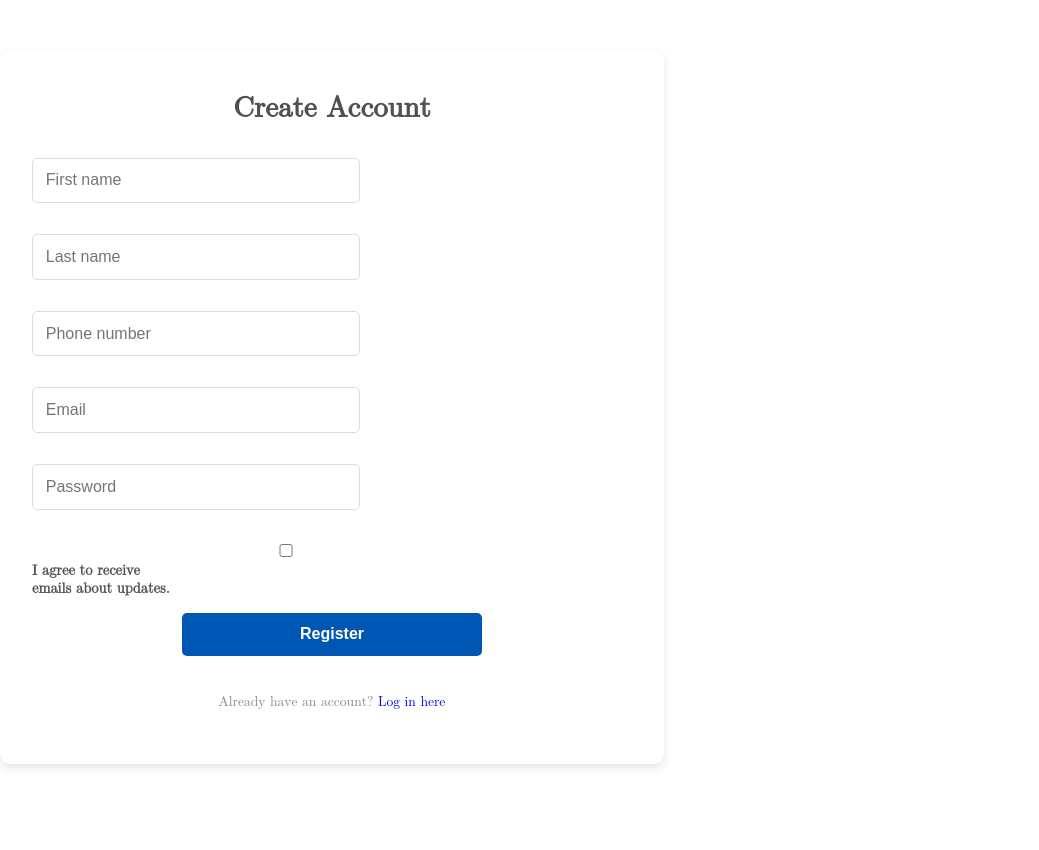
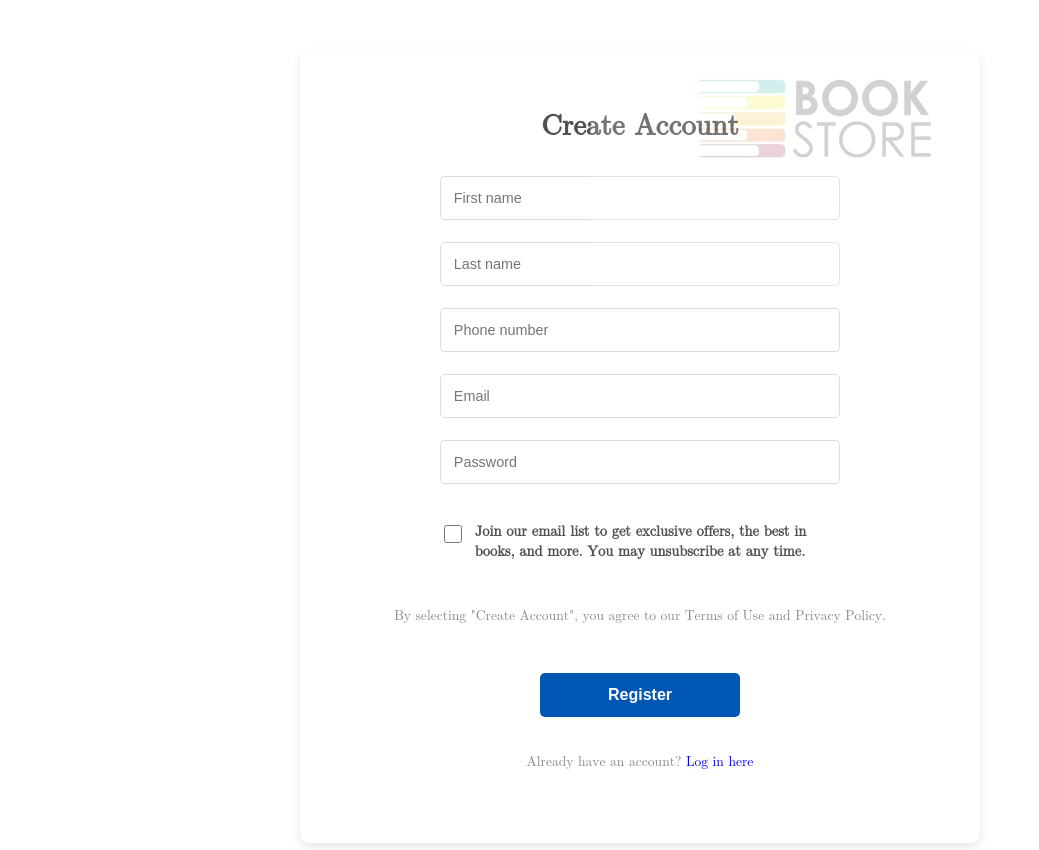
Before and after one commit to miladnaza/React, a React (Vite) app: page /register in a window 1280 px wide. Shown: the whole page, without its empty margins (0-1039 px from the left). Built offline with nearby package versions, Linux system fonts and the light colour scheme.

Commit message:
yeoul css

```diff
--- a/src/components/Login.jsx
+++ b/src/components/Login.jsx
@@ -64,7 +64,11 @@ const Login = () => {
 
   return (
     <div className="Llogin-container">
-      <h1 className="Llogin-title">Welcome Back</h1>
+      <h1 className="Llogin-title">
+    <span className="Lwelcome-to">Welcome to</span>
+    <br />
+    <span className="Lbook-store">Book Store</span>
+  </h1>
       {errorMessage && <p className="Lerror-message">{errorMessage}</p>}
       <form className="Llogin-form" onSubmit={(e) => e.preventDefault()}>
         <input
--- a/src/components/Register.jsx
+++ b/src/components/Register.jsx
@@ -15,30 +15,22 @@ const Register = () => {
   const navigate = useNavigate();
 
   useEffect(() => {
-    document.body.className = "Rbody"; // Apply styling to the body
+    document.body.className = "Rbody";
     return () => {
-      document.body.className = ""; // Cleanup on unmount
+      document.body.className = "";
     };
   }, []);
 
   const handleRegister = async () => {
-    setErrorMessage("");
-    setSuccessMessage("");
-
-    // Validation
-    if (!firstName || !lastName || !phoneNumber || !email || !password) {
-      setErrorMessage("Please fill in all fields.");
-      return;
-    }
-
-    if (password.length < 6) {
-      setErrorMessage("Password must be at least 6 characters long.");
+    if (!email || !password) {
+      setErrorMessage("Please enter your email and password");
       return;
     }
 
     setLoading(true);
+
     try {
-      const response = await fetch("http://localhost:3000/register", {
+      const response = await fetch(`${import.meta.env.VITE_BE_URL}/register`, {
         method: "POST",
         headers: {
           "Content-Type": "application/json",
@@ -54,17 +46,21 @@ const Register = () => {
       });
 
       if (!response.ok) {
-        const errorData = await response.json();
-        throw new Error(errorData.message || "Signup failed.");
+        throw new Error(`Signup failed: ${response.status}`);
       }
 
       const data = await response.json();
       if (data.message === "Signup successful!") {
-        setSuccessMessage("Signup successful! Redirecting to login...");
-        setTimeout(() => navigate("/login"), 2000);
+        setSuccessMessage("Signup successful! Redirecting to the login page...");
+        // Redirect to login after showing the success message
+        setTimeout(() => {
+          navigate("/login");
+        }, 2000); // 2 seconds delay for user feedback
+      } else {
+        setErrorMessage(data.message || "An error occurred. Please try again.");
       }
     } catch (error) {
-      setErrorMessage(error.message || "Signup failed. Please try again.");
+      setErrorMessage("Signup request failed. Please try again.");
     } finally {
       setLoading(false);
     }
@@ -103,6 +99,7 @@ const Register = () => {
           className="Rregister-input"
           value={email}
           onChange={(e) => setEmail(e.target.value)}
+          aria-label="Email"
         />
         <input
           type="password"
@@ -110,21 +107,25 @@ const Register = () => {
           className="Rregister-input"
           value={password}
           onChange={(e) => setPassword(e.target.value)}
+          aria-label="Password"
         />
-        <label className="Rregister-checkbox">
+        <div className="Remail-offers-container">
           <input
             type="checkbox"
+            id="emailOffers"
+            className="Remail-offers-checkbox"
             checked={agreeToEmail}
-            onChange={(e) => setAgreeToEmail(e.target.checked)}
+            onChange={() => setAgreeToEmail(!agreeToEmail)}
           />
-          I agree to receive emails about updates.
-        </label>
-        <button
-          type="button"
-          className="Rregister-button"
-          onClick={handleRegister}
-          disabled={loading}
-        >
+          <label htmlFor="emailOffers" className="Remail-offers-label">
+            Join our email list to get exclusive offers, the best in books, and more.
+            You may unsubscribe at any time.
+          </label>
+        </div>
+        <p className="Rsignup-text">
+          By selecting "Create Account", you agree to our Terms of Use and Privacy Policy.
+        </p>
+        <button type="button" className="Rregister-button" onClick={handleRegister} disabled={loading}>
           {loading ? "Registering..." : "Register"}
         </button>
       </form>
--- a/src/styles/Login.css
+++ b/src/styles/Login.css
@@ -7,36 +7,71 @@
   justify-content: center;
   align-items: center;
   height: 100vh;
+  box-sizing: border-box;
 }
 
 /* Login Container */
 .Llogin-container {
   background-color: white;
+  display:flex;
   padding: 2rem;
   border-radius: 10px;
   box-shadow: 0 4px 10px rgba(0, 0, 0, 0.1); /* Subtle shadow for elevation */
   text-align: center;
-  width: 400px; /* Adjust width for a compact design */
+  width: 600px; /* Adjust width for a compact design */
+  height: 600px;
+  flex-direction: column;
+  justify-content: center;
   position: relative;
+
+
 }
+
+.Llogin-container:before {
+  content: "";
+  position: absolute;
+  top: 0;
+  left: 0;
+  width: 100%;
+  height: 100%;
+  background-image: url('/images/logo1.png');
+  background-repeat: no-repeat;
+  background-size: 450px auto;
+  background-position: top 20px right -50px;
+  opacity: 0.2;
+  pointer-events: none;
+}
+
 
 /* Title */
 .Llogin-title {
-  font-size: 1.8rem;
+  font-size: 2rem;
   font-weight: bold;
   margin-bottom: 2rem;
   color: #505050;
+  text-align: center;
+}
+
+.Lwelcome-to {
+  color: #909497;
+  font-weight: bold;
+}
+
+.Lbook-store {
+  color: #000000;
+  font-weight: bold;
 }
 
 /* Input Fields */
 .Llogin-input {
-  width: 100%; /* Full width for inputs */
+  width: 55%;
   padding: 0.8rem;
-  margin-bottom: 1rem;
+  margin-bottom: 20rem;
   border: 1px solid #ddd; /* Light border */
   border-radius: 5px; /* Rounded corners */
   font-size: 1rem;
   box-sizing: border-box;
+  margin: 0 auto 0;
 }
 
 .Llogin-input:focus {
@@ -47,7 +82,8 @@
 
 /* Login Button */
 .Llogin-button {
-  width: 100%;
+  margin: 0 auto 1rem;
+  width: 40%;
   padding: 0.8rem;
   background-color: #007bff; /* Blue background */
   color: white; /* White text */
@@ -57,6 +93,7 @@
   font-weight: bold;
   cursor: pointer;
   transition: background-color 0.3s ease; /* Smooth hover effect */
+  margin-top: 1em;
 }
 
 .Llogin-button:hover {
--- a/src/styles/Register.css
+++ b/src/styles/Register.css
@@ -1,15 +1,32 @@
 .Rregister-container {
   background-color: white;
-  padding: 2rem;
+  padding: 2.5rem;
   border-radius: 10px;
   box-shadow: 0 4px 10px rgba(0, 0, 0, 0.1);
   text-align: center;
   width: 600px;
-  height: 650px;
+  height: auto;
   display: flex;
   flex-direction: column;
   justify-content: center;
-  margin-top: 50px;
+  align-items: center;
+  margin: 50px auto;
+  position: relative;
+}
+
+.Rregister-container:before {
+  content: "";
+  position: absolute;
+  top: 0;
+  left: 0;
+  width: 100%;
+  height: 100%;
+  background-image: url('/images/logo1.png');
+  background-repeat: no-repeat;
+  background-size: 450px auto;
+  background-position: top -100px right -60px;
+  opacity: 0.2;
+  pointer-events: none;
 }
 
 /* Title Styles */
@@ -18,17 +35,31 @@
   font-weight: bold;
   margin-bottom: 2rem;
   color: #505050;
-  text-align: center;
+
 }
+
+.Rregister-form {
+  display: flex;
+  flex-direction: column;
+  align-items: center;
+  width: 500px;
+  gap: 1rem;
+  margin: 0;
+  padding: 0;
+  box-sizing: border-box;
+}
+
 
 /* Input Fields */
 .Rregister-input {
-  width: 50%;
+  width: 100%;
+  max-width: 400px;
   padding: 0.8rem;
-  margin-bottom: 1rem;
+  margin-bottom: 0.4rem;
   border: 1px solid #ddd;
   border-radius: 5px;
-  font-size: 1rem;
+  font-size: 0.9rem;
+  box-sizing: border-box;
 }
 
 .Rregister-input:focus {
@@ -39,25 +70,33 @@
 
 .Remail-offers-container {
   display: flex;
-  align-items: flex-start;
-  margin-bottom: 1.5rem;
+  align-items: flex-start; /* 텍스트를 체크박스와 수직 정렬 */
+  margin-bottom: 0rem;
   font-size: 0.9rem;
   color: #505050;
-  line-height: 1.4;
+  line-height: 1.4; /* 텍스트 줄 간격 */
+  text-align: left; /* 텍스트 정렬 */
+  width: 100%; /* 부모 컨테이너의 너비 */
+  max-width: 400px; /* 최대 너비 제한 */
+
+  padding: 1rem; /* 내부 여백 */
 }
 
 .Remail-offers-checkbox {
-  margin-right: 0.4rem;
-  margin-top: 3px;
+  margin-right: 0.8rem; /* 체크박스와 텍스트 간 간격 */
   cursor: pointer;
+  width: 18px; /* 체크박스 크기 */
+  height: 18px; /* 체크박스 크기 */
 }
 
 .Remail-offers-label {
+  flex: 1; /* 텍스트가 나머지 공간을 차지하도록 설정 */
   font-size: 0.9rem;
   color: #505050;
   cursor: pointer;
-  line-height: 1.4;
+
 }
+
 
 .Rsignup-text {
   font-size: 0.85rem;
@@ -69,7 +108,7 @@
 
 /* Register Button */
 .Rregister-button {
-  width: 50%;
+  width: 40%;
   padding: 0.8rem;
   background-color: #0056b3;
   color: white;
@@ -87,7 +126,7 @@
 }
 
 .Rlogin-link-text {
-  margin-top: 1rem;
+  margin-top: 0.2rem;
   font-size: 0.9rem;
 }
 
```
Also changed, not shown: public/images/logo1.png (added).
